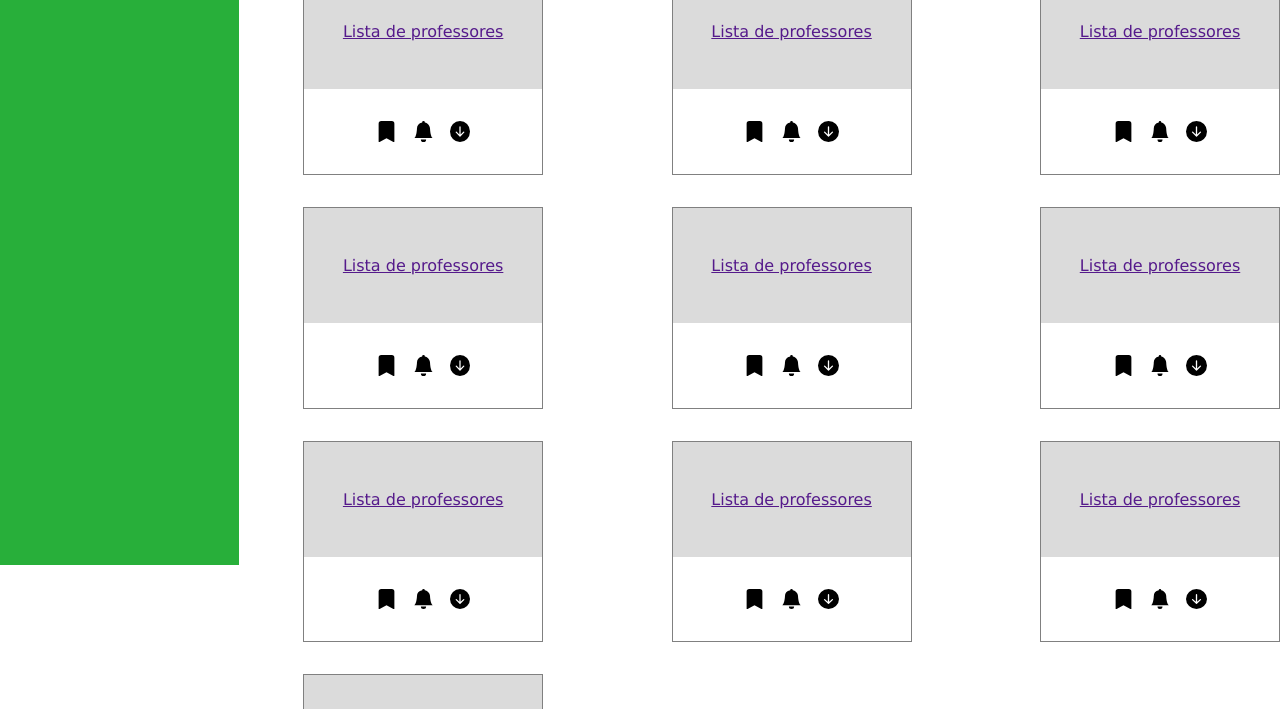
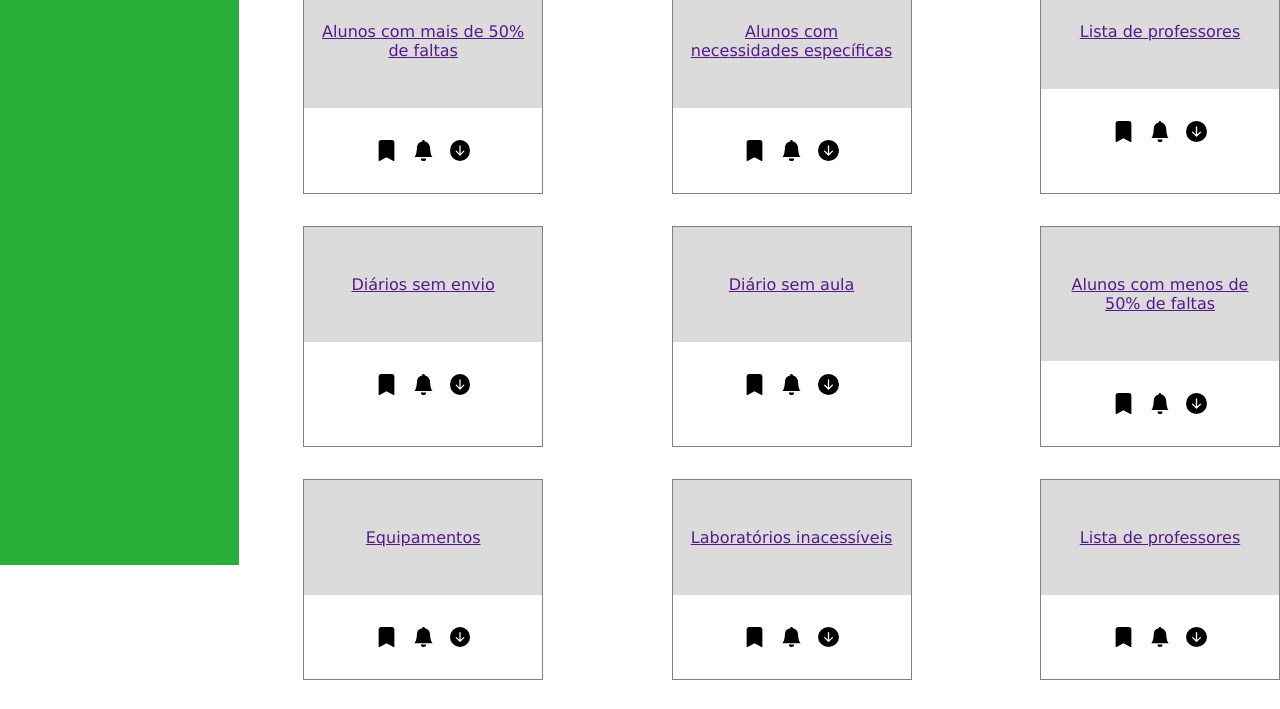
Before and after one commit to devwenderson/tads-atividades-webdesign, a plain HTML site: page atividade-04/index.html in a window 1280 px wide. Shown: the part 235-944 px from the top of the page. Drawn offline with Linux system fonts and the light colour scheme.

Commit message:
add: atividade-06

```diff
--- a/atividade-04/index.html
+++ b/atividade-04/index.html
@@ -33,7 +33,18 @@
 
             <div>
                 <p>
-                    <a href="">Lista de professores</a>
+                    <a href="">Alunos com mais de 50% de faltas</a>
+                </p>
+                <figure>
+                    <img src="imgs/favorite.svg" alt="">
+                    <img src="imgs/bell.svg" alt="">
+                    <img src="imgs/download.svg" alt="">
+                </figure>
+            </div>
+
+            <div>
+                <p>
+                    <a href="">Alunos com necessidades específicas</a>
                 </p>
                 <figure>
                     <img src="imgs/favorite.svg" alt="">
@@ -55,7 +66,51 @@
 
             <div>
                 <p>
-                    <a href="">Lista de professores</a>
+                    <a href="">Diários sem envio</a>
+                </p>
+                <figure>
+                    <img src="imgs/favorite.svg" alt="">
+                    <img src="imgs/bell.svg" alt="">
+                    <img src="imgs/download.svg" alt="">
+                </figure>
+            </div>
+
+            <div>
+                <p>
+                    <a href="">Diário sem aula</a>
+                </p>
+                <figure>
+                    <img src="imgs/favorite.svg" alt="">
+                    <img src="imgs/bell.svg" alt="">
+                    <img src="imgs/download.svg" alt="">
+                </figure>
+            </div>
+
+            <div>
+                <p>
+                    <a href="">Alunos com menos de 50% de faltas</a>
+                </p>
+                <figure>
+                    <img src="imgs/favorite.svg" alt="">
+                    <img src="imgs/bell.svg" alt="">
+                    <img src="imgs/download.svg" alt="">
+                </figure>
+            </div>
+
+            <div>
+                <p>
+                    <a href="">Equipamentos</a>
+                </p>
+                <figure>
+                    <img src="imgs/favorite.svg" alt="">
+                    <img src="imgs/bell.svg" alt="">
+                    <img src="imgs/download.svg" alt="">
+                </figure>
+            </div>
+
+            <div>
+                <p>
+                    <a href="">Laboratórios inacessíveis</a>
                 </p>
                 <figure>
                     <img src="imgs/favorite.svg" alt="">
@@ -77,62 +132,7 @@
 
             <div>
                 <p>
-                    <a href="">Lista de professores</a>
-                </p>
-                <figure>
-                    <img src="imgs/favorite.svg" alt="">
-                    <img src="imgs/bell.svg" alt="">
-                    <img src="imgs/download.svg" alt="">
-                </figure>
-            </div>
-
-            <div>
-                <p>
-                    <a href="">Lista de professores</a>
-                </p>
-                <figure>
-                    <img src="imgs/favorite.svg" alt="">
-                    <img src="imgs/bell.svg" alt="">
-                    <img src="imgs/download.svg" alt="">
-                </figure>
-            </div>
-
-            <div>
-                <p>
-                    <a href="">Lista de professores</a>
-                </p>
-                <figure>
-                    <img src="imgs/favorite.svg" alt="">
-                    <img src="imgs/bell.svg" alt="">
-                    <img src="imgs/download.svg" alt="">
-                </figure>
-            </div>
-
-            <div>
-                <p>
-                    <a href="">Lista de professores</a>
-                </p>
-                <figure>
-                    <img src="imgs/favorite.svg" alt="">
-                    <img src="imgs/bell.svg" alt="">
-                    <img src="imgs/download.svg" alt="">
-                </figure>
-            </div>
-
-            <div>
-                <p>
-                    <a href="">Lista de professores</a>
-                </p>
-                <figure>
-                    <img src="imgs/favorite.svg" alt="">
-                    <img src="imgs/bell.svg" alt="">
-                    <img src="imgs/download.svg" alt="">
-                </figure>
-            </div>
-
-            <div>
-                <p>
-                    <a href="">Lista de professores</a>
+                    <a href="">Laboratórios</a>
                 </p>
                 <figure>
                     <img src="imgs/favorite.svg" alt="">
--- a/atividade-04/main.css
+++ b/atividade-04/main.css
@@ -57,6 +57,8 @@ section {
 #relatorios div {
     border: 1px solid gray;
     flex-basis: 15em;
+    display: flex;
+    flex-direction: column;
 }
 
 #relatorios div p {
```
Also changed, not shown: atividade-06-navbar/index.html (added, +85 -0 lines), index.html (+1 -0 lines).
